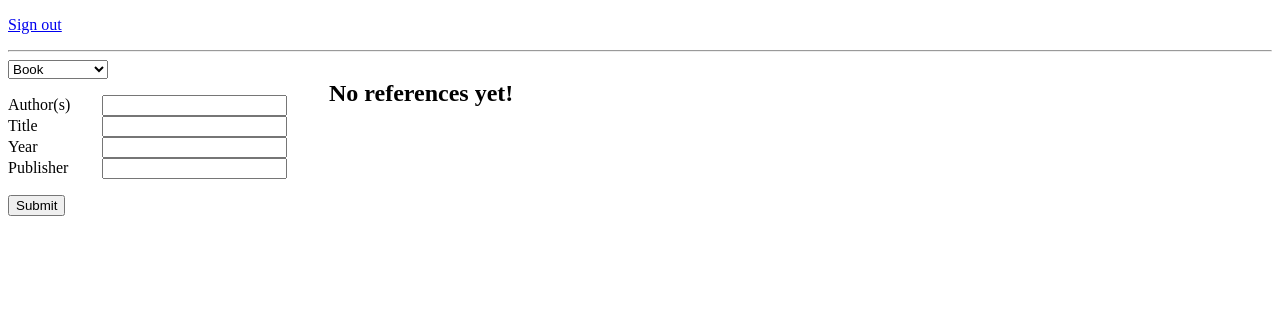
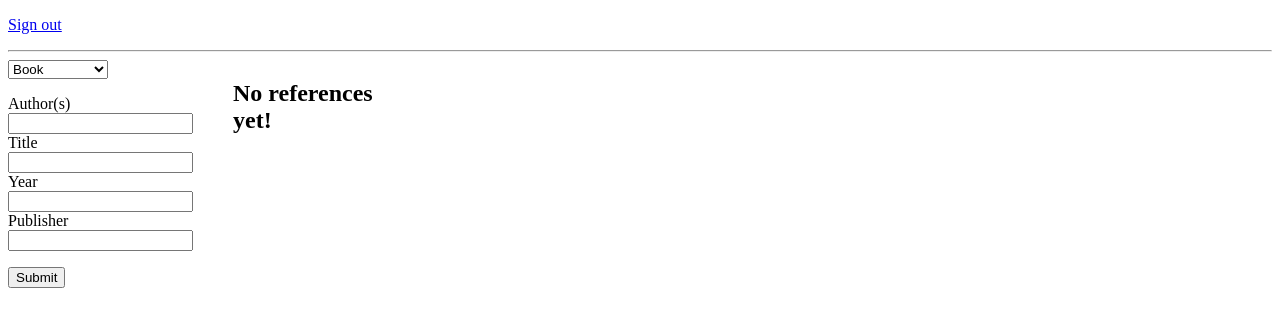
Before and after one commit to ThePushIT/PushBib, a Flask app: template src/templates/references.html in a window 1280 px wide. Shown: the top 327 px of the page. Run offline with Flask 3, Linux system fonts and the light colour scheme; the template is opened without the code that fills it, so the values that code supplies are empty; some libraries are stand-ins or nearby versions.

Commit message:
Update css

```diff
--- a/src/static/style.css
+++ b/src/static/style.css
@@ -4,7 +4,7 @@
 
 label {
   display: inline-block;
-  width: 70px;
+  width: 150px;
   margin-right: 20px;
   text-align: left;
   }
@@ -18,6 +18,6 @@ label {
 
 .grid-container {
   display: grid;
-  grid-template-columns: 1fr 1fr 1fr 1fr;
-  grid-gap: 20px;
+  grid-template-columns: 1fr 1fr 1fr 1fr 1fr 1fr;
+  grid-gap: 40px;
   }
```
